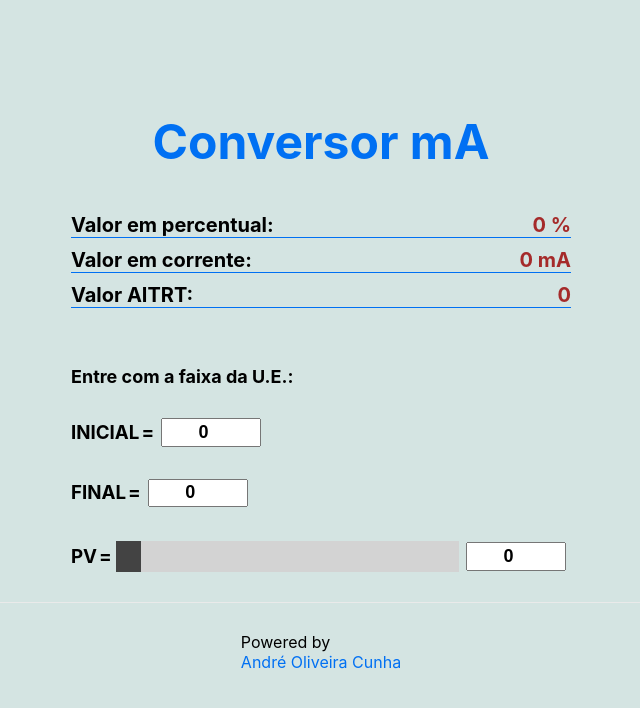
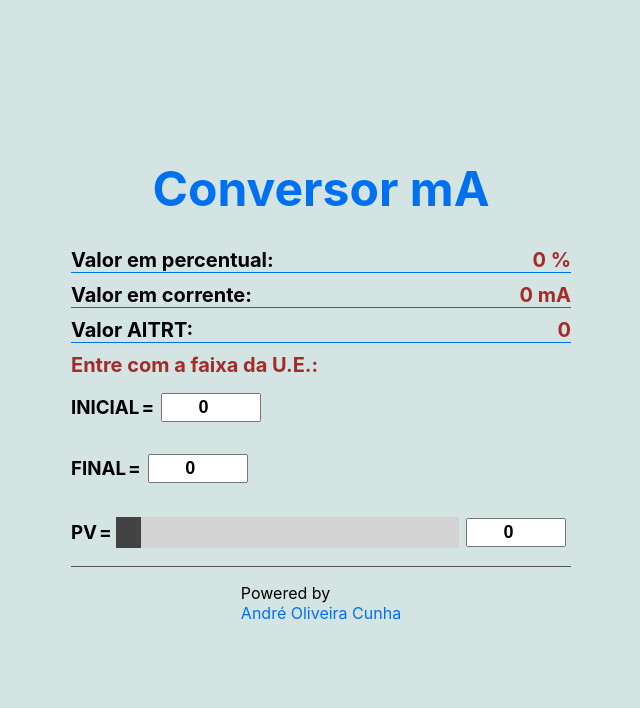
Before and after one commit to andreocunha/Conversor_mA, a Next.js app: page / in a window 1280 px wide. Shown: the top 708 px of the page, without its empty margins (319-959 px from the left). Built offline with nearby package versions, Linux system fonts and the light colour scheme.

Commit message:
Aplicando estilo

```diff
--- a/pages/index.js
+++ b/pages/index.js
@@ -40,22 +40,23 @@ export default function Home() {
         <link rel="icon" href="/favicon.ico" />
       </Head>
 
+      <main className={styles.main}>
+
       <h1 className={styles.title}>
         Conversor mA
       </h1>
 
-      <main className={styles.main}>
         <div className={styles.result}>
-          <h1 className={styles.titlePV} style={{color: '#000000'}}>Valor em percentual: </h1>
-          <h1>{valPorc} %</h1>
+          <h2 className={styles.titlePV} style={{color: '#000000'}}>Valor em percentual: </h2>
+          <h2>{valPorc} %</h2>
         </div>
         <div className={styles.result}>
-          <h1 className={styles.titlePV} style={{color: '#000000'}}>Valor em corrente: </h1>
-          <h1>{valmA} mA</h1>
+          <h2 className={styles.titlePV} style={{color: '#000000'}}>Valor em corrente: </h2>
+          <h2>{valmA} mA</h2>
         </div>
         <div className={styles.result}>
-          <h1 className={styles.titlePV} style={{color: '#000000'}}>Valor AITRT: </h1>
-          <h1>{valAITRT}</h1>
+          <h2 className={styles.titlePV} style={{color: '#000000'}}>Valor AITRT: </h2>
+          <h2>{valAITRT}</h2>
         </div>
 
 
@@ -114,13 +115,13 @@ export default function Home() {
           />
         </div>
 
-      </main>
-
-      <footer className={styles.footer}>
+        <footer className={styles.footer}>
         <p>
           Powered by <a href="http://andreoliveiracunha.com.br/">André Oliveira Cunha</a>
         </p>
       </footer>
+
+      </main>
     </div>
   )
 }
--- a/styles/Home.module.css
+++ b/styles/Home.module.css
@@ -26,25 +26,20 @@
   margin-bottom: 10px;
 }
 
-.main h1 {
+.main h2 {
   font-size: 20px;
   color: brown;
   margin: 0;
   padding: 0;
 }
 
-.main h2 {
-  font-size: 18px;
-  margin-top: 3rem;
-}
-
 .footer {
   width: 100%;
   height: 100px;
-  border-top: 1px solid #eaeaea;
+  border-top: 1px solid #575656;
   display: flex;
   justify-content: center;
-  align-items: center;
+
 }
 
 .footer a {
@@ -61,7 +56,6 @@
   margin: 0;
   line-height: 1.15;
   font-size: 3rem;
-  margin-top: 1rem;
   margin-bottom: 2rem;
   color: #0070f3;
 }
```
